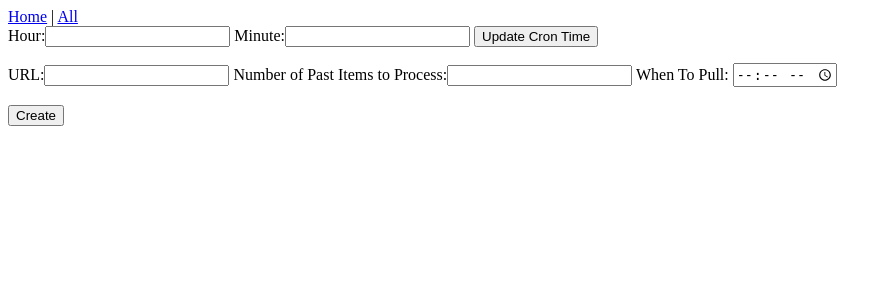
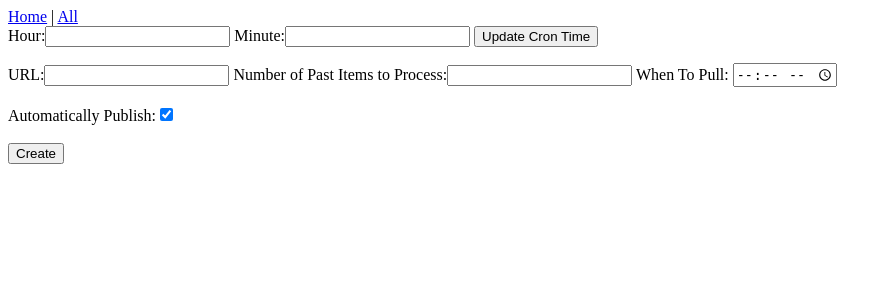
Before and after one commit to modernNeo/podcasts, a Django app: page /all in a window 1280 px wide. Shown: the top 300 px of the page, without its empty margins (0-892 px from the left). Run offline with Django 5.2, Linux system fonts and the light colour scheme; data comes from the database, SQL or seed files in the repository; data that the repository does not hold is empty; parts of the project's set-up code (start-up, migrations or seed data) failed here and were passed over.

Commit message:
need to enable feature where videos are not automatically published for some feeds as some feed do wierd uploads I rather not have in the feed and AntennaPod does not currently suporting removing videos that were removed from the feed

```diff
--- a/podcasts_site/podcasts/models.py
+++ b/podcasts_site/podcasts/models.py
@@ -103,6 +103,8 @@ class YouTubePodcast(models.Model):
     cbc_news = models.BooleanField(default=False)
 
     youtube_id = models.BooleanField(default=True)
+
+    automatically_publish = models.BooleanField(default=True)
 
 
 
@@ -231,6 +233,7 @@ class YouTubeVideo(models.Model):
     manually_hide = models.BooleanField(default=False)
     duration = models.PositiveBigIntegerField()
     file_not_found = models.BooleanField(default=False)
+    published = models.BooleanField(default=True)
 
     def delete(self, *args, **kwargs):
         if self.is_present():
--- a/podcasts_site/podcasts/templates/podcasts/all_videos.html
+++ b/podcasts_site/podcasts/templates/podcasts/all_videos.html
@@ -11,6 +11,7 @@
     <label>URL:</label><input type="text" name="url">
     <label>Number of Past Items to Process:</label><input type="number" name="index_range">
     <label>When To Pull: </label><input type="time" name="when_to_pull" required><br><br>
+    <label>Automatically Publish:</label><input type="checkbox" checked name="automatically_publish"><br><br>
     <button name="action" value="Create" type="submit">Create</button>
 </form>
 
@@ -29,6 +30,7 @@
         <label>Number of Past Videos to Prune</label><input type="number" name="prune"><br><br>
         <label>CBC News: </label><input type="checkbox" name="cbc_news" {% if podcast.cbc_news %} checked {%  endif %}><br>
         <label>YouTube ID </label><input type="checkbox" name="youtube_id" {% if podcast.youtube_id %} checked {%  endif %}><br>
+        <label>Automatically Publish </label><input type="checkbox" name="automatically_publish" {% if podcast.automatically_publish %} checked {%  endif %}><br>
         <label>Description</label>{{ podcast.description|safe|linebreaks }}
         <button name="action" value="Update" type="submit">Update</button>
         <button name="action" value="Reset" type="submit">Reset</button>
@@ -63,6 +65,11 @@
                 {%  else %}
                     <button name="action" value="Hide" type="submit">Hide</button>
                 {%  endif %}
+                {%  if video.published %}
+                    <button name="action" value="unpublish" type="submit">Unpublish</button>
+                {% else %}
+                    <button name="action" value="publish" type="submit">Publish</button>
+                {%  endif %}
                 <br>
             </form>
         {%  endfor %}
--- a/podcasts_site/podcasts/views/generate_rss_file.py
+++ b/podcasts_site/podcasts/views/generate_rss_file.py
@@ -19,7 +19,7 @@ def generate_rss_file(youtube_podcast: YouTubePodcast):
         category = None
     except TypeError:
         return
-    videos = youtube_podcast.youtubevideo_set.all().exclude(Q(hide=True) | Q(manually_hide=True)).order_by('-date')
+    videos = youtube_podcast.youtubevideo_set.all().exclude(Q(hide=True) | Q(manually_hide=True) | Q(published=False)).order_by('-date')
     p = Podcast(
         name=youtube_podcast.frontend_name,
         description=youtube_podcast.description,
--- a/podcasts_site/podcasts/views/showing_videos.py
+++ b/podcasts_site/podcasts/views/showing_videos.py
@@ -16,7 +16,7 @@ def showing_videos(request):
         index_range = request.POST['index_range'].strip()
         YouTubePodcast(
             url = request.POST['url'], index_range=None if len(index_range) == 0 else index_range,
-            when_to_pull=request.POST['when_to_pull']
+            when_to_pull=request.POST['when_to_pull'], automatically_publish=request.POST.get('automatically_publish', False) == 'on'
         ).save()
     elif request.POST.get("action", False) == "Update":
         podcast = YouTubePodcast.objects.all().filter(id=int(request.POST['id'])).first()
@@ -27,6 +27,7 @@ def showing_videos(request):
             podcast.url = request.POST['url']
             podcast.index_range = None if len(index_range) == 0 else index_range
             podcast.when_to_pull = request.POST['when_to_pull']
+            podcast.automatically_publish = request.POST.get('automatically_publish', False) == 'on'
             current_name = podcast.frontend_name
             new_name = request.POST['name']
             name_changed = current_name != new_name and new_name.strip() != ''
@@ -92,6 +93,20 @@ def showing_videos(request):
             generate_rss_file(youtube_podcast)
         else:
             youtube_dlp_logger.error(f"could not find a video with ID [{video_id}]")
+    elif request.POST.get("action", False) == "unpublish" or request.POST.get("action", False) == "publish":
+        video_id = request.POST['video_id']
+        youtube_dlp_logger.info(f"processing video with ID of [{video_id}]")
+        youtube_video = YouTubeVideo.objects.all().filter(id=int(video_id)).first()
+        youtube_podcast = youtube_video.podcast
+        if youtube_video:
+            youtube_video.published = request.POST.get("action", False) == "publish"
+            youtube_dlp_logger.info(f"video [{youtube_video}] with id {video_id} is set as {'' if youtube_video.published else 'not '}published")
+            youtube_video.save()
+            youtube_podcast.refresh_from_db()
+            generate_rss_file(youtube_podcast)
+        else:
+            youtube_dlp_logger.error(f"could not find a video with ID [{video_id}]")
+
     elif request.POST.get("action", False) == "update_cron":
         if cron_schedule is None:
             cron_schedule = CronSchedule()
--- a/podcasts_site/podcasts/views/youtube_video_post_processor.py
+++ b/podcasts_site/podcasts/views/youtube_video_post_processor.py
@@ -118,6 +118,7 @@ class YouTubeVideoPostProcessor(postprocessor.common.PostProcessor):
                     youtube_podcast_video.size = file_size
                     youtube_podcast_video.extension = new_file_name[index_of_last_period:]
                     youtube_podcast_video.duration = duration
+                    youtube_podcast_video.published = podcast_being_processed.automatically_publish
                     youtube_podcast_video.save()
                     youtube_dlp_logger.info(f"[youtube_video_post_processor.py run()] {youtube_podcast_video} saved")
                     if cbc_vancouver_news_video:
```
Also changed, not shown: podcasts_site/podcasts/templates/podcasts/index.html (+7 -0 lines), podcasts_site/podcasts/migrations/0011_youtubepodcast_automatically_publish_and_more.py (added).
